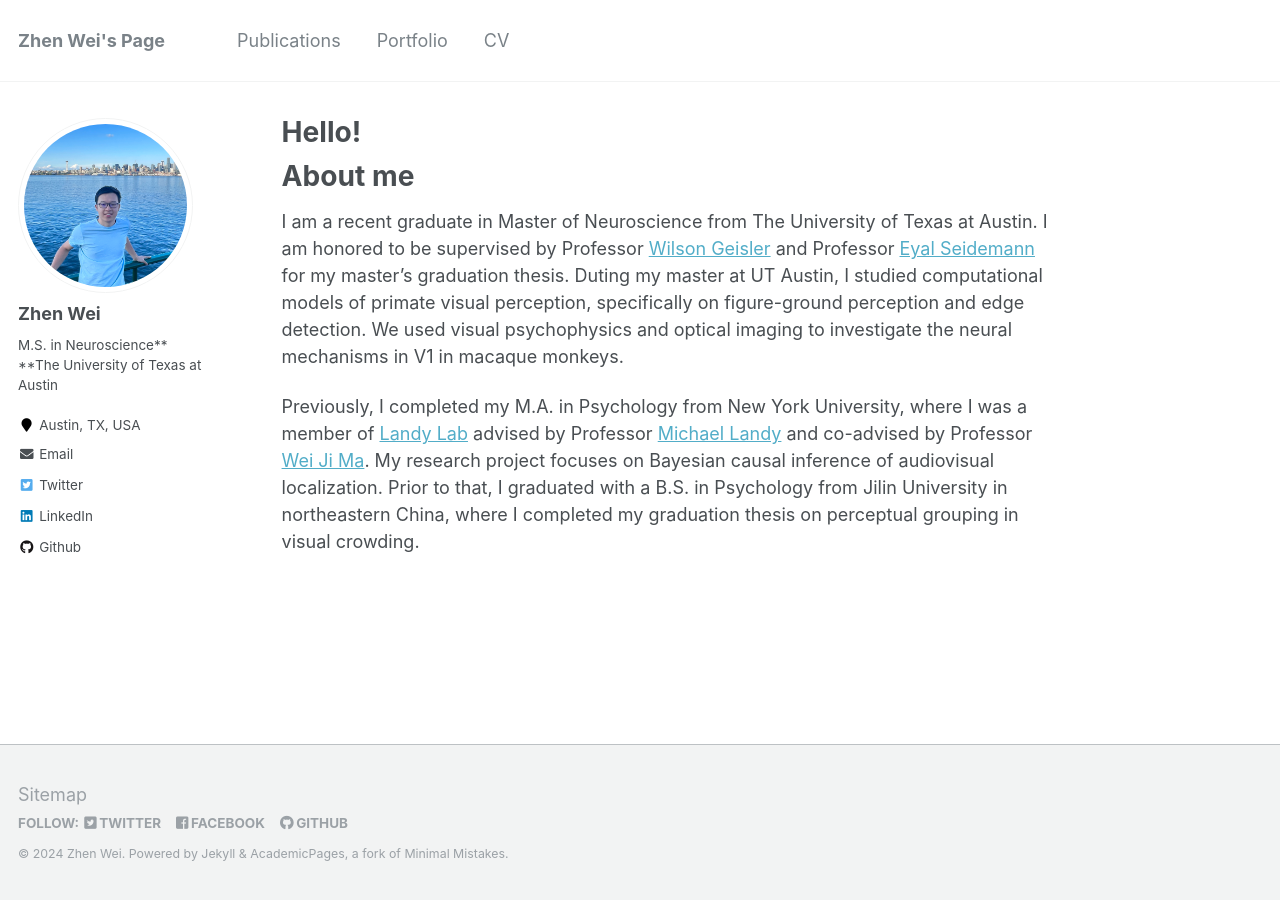
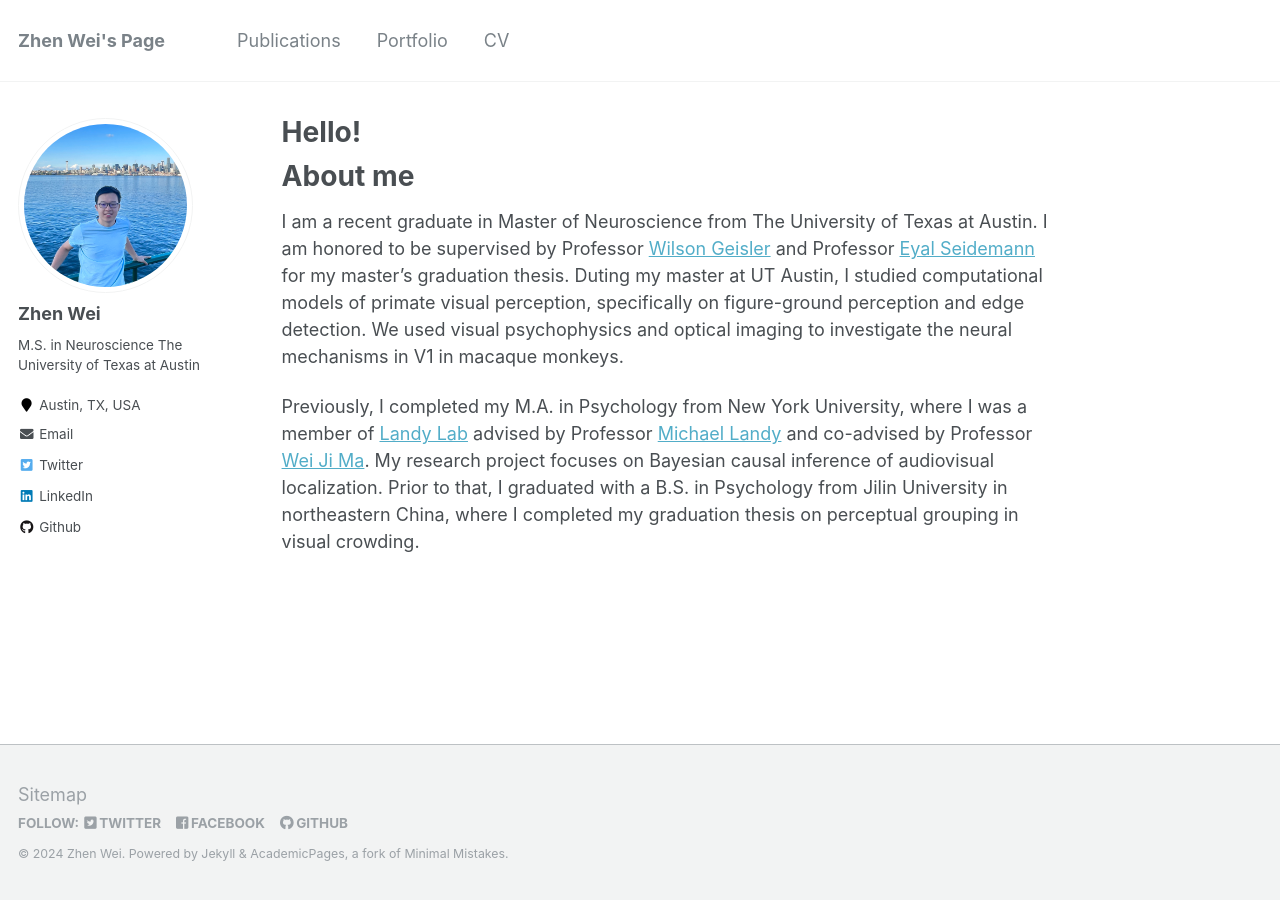
Before and after one commit to zhenwei-psych/zhenwei-psych.github.io, a Jekyll site: the page built from _pages/about.md, in a window 1280 px wide. Built offline with Jekyll 4.4.1, drawn with Linux system fonts in a browser that asks for light colours.

```diff
--- a/_config.yml
+++ b/_config.yml
@@ -82,7 +82,8 @@ analytics:
 author:
   name             : "Zhen Wei"
   avatar           : "profile(2).jpg"
-  bio              : "M.S. in Neuroscience**\n**The University of Texas at Austin"
+  bio              : "M.S. in Neuroscience
+                      The University of Texas at Austin"
   location         : "Austin, TX, USA"
   employer         :
   pubmed           :
```
